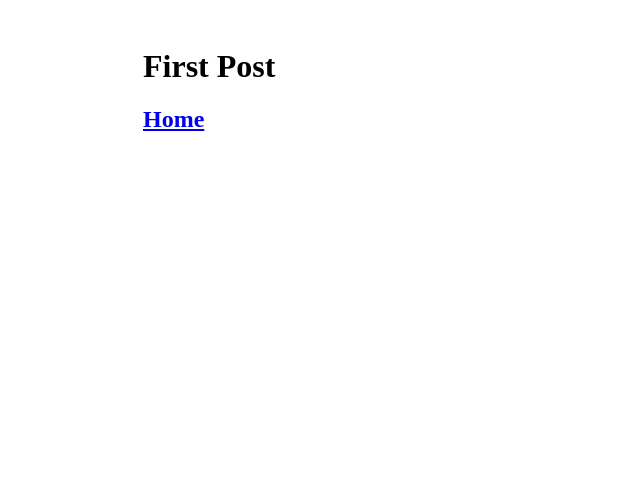
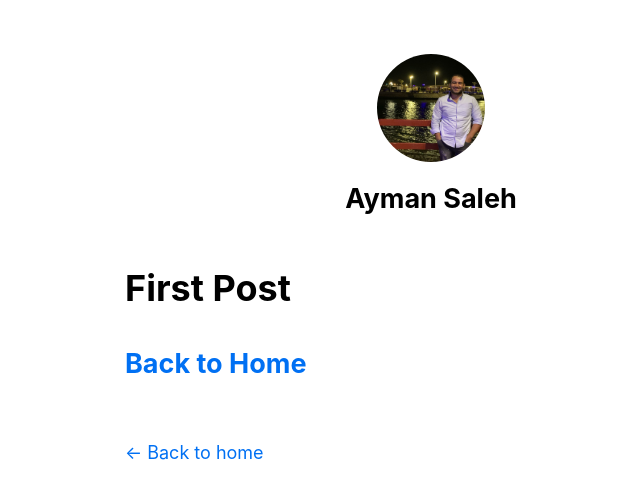
Before and after one commit to Aym2023/nextjs-blog, a Next.js app: page /posts/first-post in a window 1280 px wide. Shown: the top 498 px of the page, without its empty margins (209-849 px from the left). Built offline with nearby package versions, Linux system fonts and the light colour scheme.

Commit message:
update profile and introduction

```diff
--- /dev/null
+++ b/pages/_app.js
@@ -0,0 +1,5 @@
+import '../styles/global.css';
+
+export default function App({ Component, pageProps }) {
+  return <Component {...pageProps} />
+}
--- a/pages/components/layout.js
+++ b/pages/components/layout.js
@@ -1,9 +1,69 @@
+import Head from 'next/head';
+import Image from 'next/image';
 import styles from './layout.module.css';
+import utilStyles from '../../styles/utils.module.css';
+import Link from 'next/link';
 
-export default function Layout({ children }) {
+const name = 'Ayman Saleh';
+export const siteTitle = 'Next.js Sample Website';
+
+export default function Layout({ children, home }) {
   return (
     <div className={styles.container}>
-      {children}
+      <Head>
+        <link rel="icon" href="/favicon.ico" />
+        <meta
+          name="description"
+          content="Learn how to build a personal website using Next.js"
+        />
+        <meta
+          property="og:image"
+          content={`https://og-image.vercel.app/${encodeURI(
+            siteTitle,
+          )}.png?theme=light&md=0&fontSize=75px&images=https%3A%2F%2Fassets.vercel.com%2Fimage%2Fupload%2Ffront%2Fassets%2Fdesign%2Fnextjs-black-logo.svg`}
+        />
+        <meta name="og:title" content={siteTitle} />
+        <meta name="twitter:card" content="summary_large_image" />
+      </Head>
+      <header className={styles.header}>
+        {home ? (
+          <>
+            <Image
+              priority
+              src="/images/profile.jpg"
+              className={utilStyles.borderCircle}
+              height={144}
+              width={144}
+              alt=""
+            />
+            <h1 className={utilStyles.heading2Xl}>{name}</h1>
+          </>
+        ) : (
+          <>
+            <Link href="/">
+              <Image
+                priority
+                src="/images/profile.jpg"
+                className={utilStyles.borderCircle}
+                height={108}
+                width={108}
+                alt=""
+              />
+            </Link>
+            <h2 className={utilStyles.headingLg}>
+              <Link href="/" className={utilStyles.colorInherit}>
+                {name}
+              </Link>
+            </h2>
+          </>
+        )}
+      </header>
+      <main>{children}</main>
+      {!home && (
+        <div className={styles.backToHome}>
+          <Link href="/">← Back to home</Link>
+        </div>
+      )}
     </div>
   );
 }
--- a/pages/components/layout.module.css
+++ b/pages/components/layout.module.css
@@ -3,3 +3,13 @@
   padding: 0 1rem;
   margin: 3rem auto 6rem;
 }
+
+.header {
+  display: flex;
+  flex-direction: column;
+  align-items: center;
+}
+
+.backToHome {
+  margin: 3rem 0 0;
+}
--- a/pages/posts/first-post.js
+++ b/pages/posts/first-post.js
@@ -1,6 +1,7 @@
 import Head from 'next/head';
 import Layout from '../components/layout';
 import Link from 'next/link';
+import Script from 'next/script';
 
 export default function FirstPost() {
   return (
@@ -8,9 +9,14 @@ export default function FirstPost() {
       <Head>
         <title>First Post</title>
       </Head>
+      <Script
+        src="https://connect.facebook.net/en_US/sdk.js"
+        strategy="lazyOnload"
+        onLazy={() => console.log('Script has been loaded, window.FB has been populated')}
+      />
       <h1>First Post</h1>
           <h2>
-            <Link href="/">Home</Link>
+            <Link href="/">Back to Home</Link>
           </h2>
     </Layout>
   );
--- a/styles/global.css
+++ b/styles/global.css
@@ -3,7 +3,6 @@ body {
   padding: 0;
   margin: 0;
   font-family:
-    Inter,
     -apple-system,
     BlinkMacSystemFont,
     Segoe UI,
@@ -15,18 +14,24 @@ body {
     Droid Sans,
     Helvetica Neue,
     sans-serif;
-}
-
-a {
-  color: inherit;
-  text-decoration: none;
+  line-height: 1.6;
+  font-size: 18px;
 }
 
 * {
   box-sizing: border-box;
 }
 
+a {
+  color: #0070f3;
+  text-decoration: none;
+}
+
+a:hover {
+  text-decoration: underline;
+}
+
 img {
   max-width: 100%;
-  height: auto;
+  display: block;
 }
--- /dev/null
+++ b/styles/utils.module.css
@@ -0,0 +1,52 @@
+.heading2Xl {
+  font-size: 2.5rem;
+  line-height: 1.2;
+  font-weight: 800;
+  letter-spacing: -0.05rem;
+  margin: 1rem 0;
+}
+
+.headingXl {
+  font-size: 2rem;
+  line-height: 1.3;
+  font-weight: 800;
+  letter-spacing: -0.05rem;
+  margin: 1rem 0;
+}
+
+.headingLg {
+  font-size: 1.5rem;
+  line-height: 1.4;
+  margin: 1rem 0;
+}
+
+.headingMd {
+  font-size: 1.2rem;
+  line-height: 1.5;
+}
+
+.borderCircle {
+  border-radius: 9999px;
+}
+
+.colorInherit {
+  color: inherit;
+}
+
+.padding1px {
+  padding-top: 1px;
+}
+
+.list {
+  list-style: none;
+  padding: 0;
+  margin: 0;
+}
+
+.listItem {
+  margin: 0 0 1.25rem;
+}
+
+.lightText {
+  color: #666;
+}
```
Also changed, not shown: pages/index.js (+11 -123 lines), public/images/profile.jpg (added).
